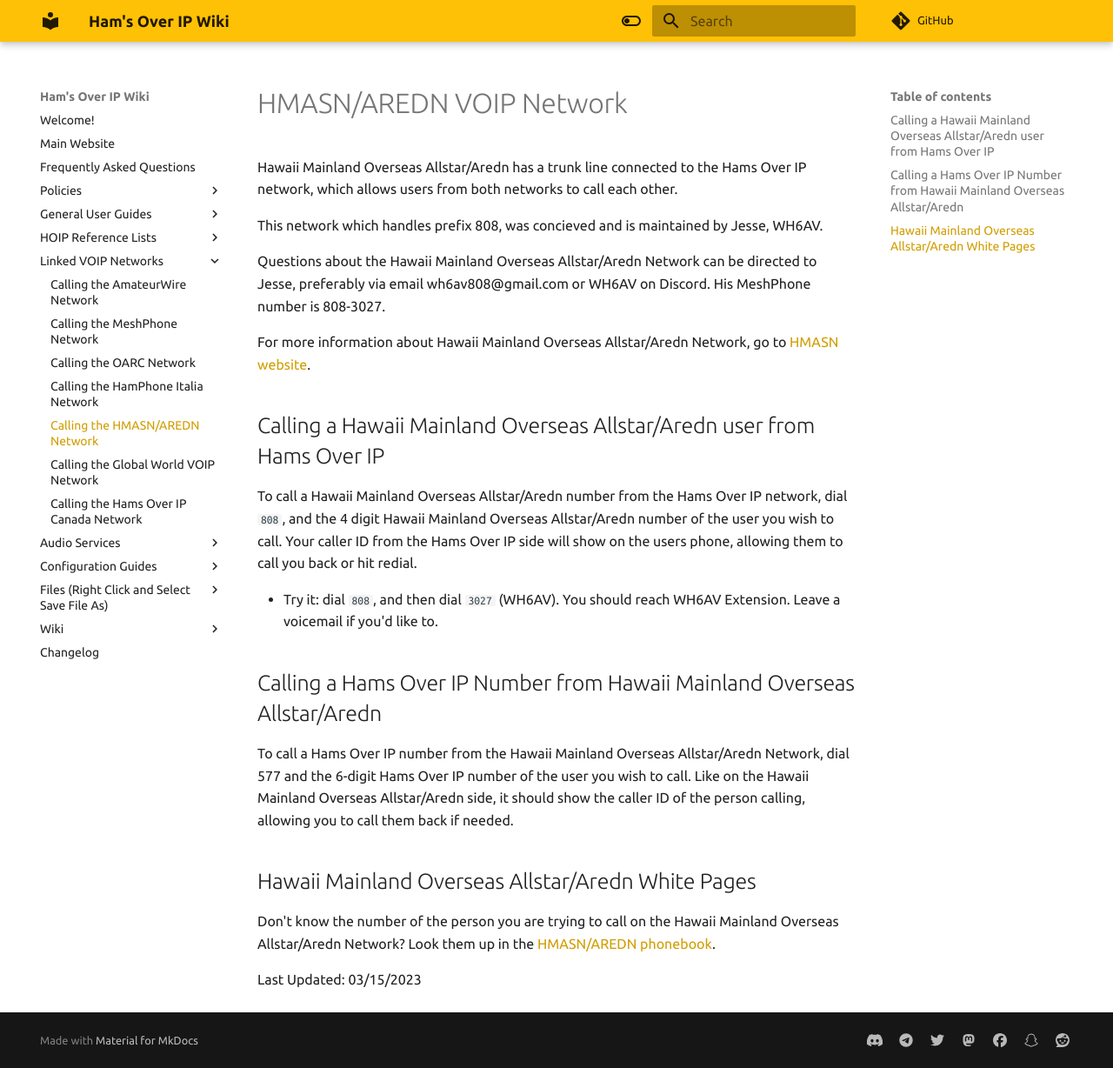
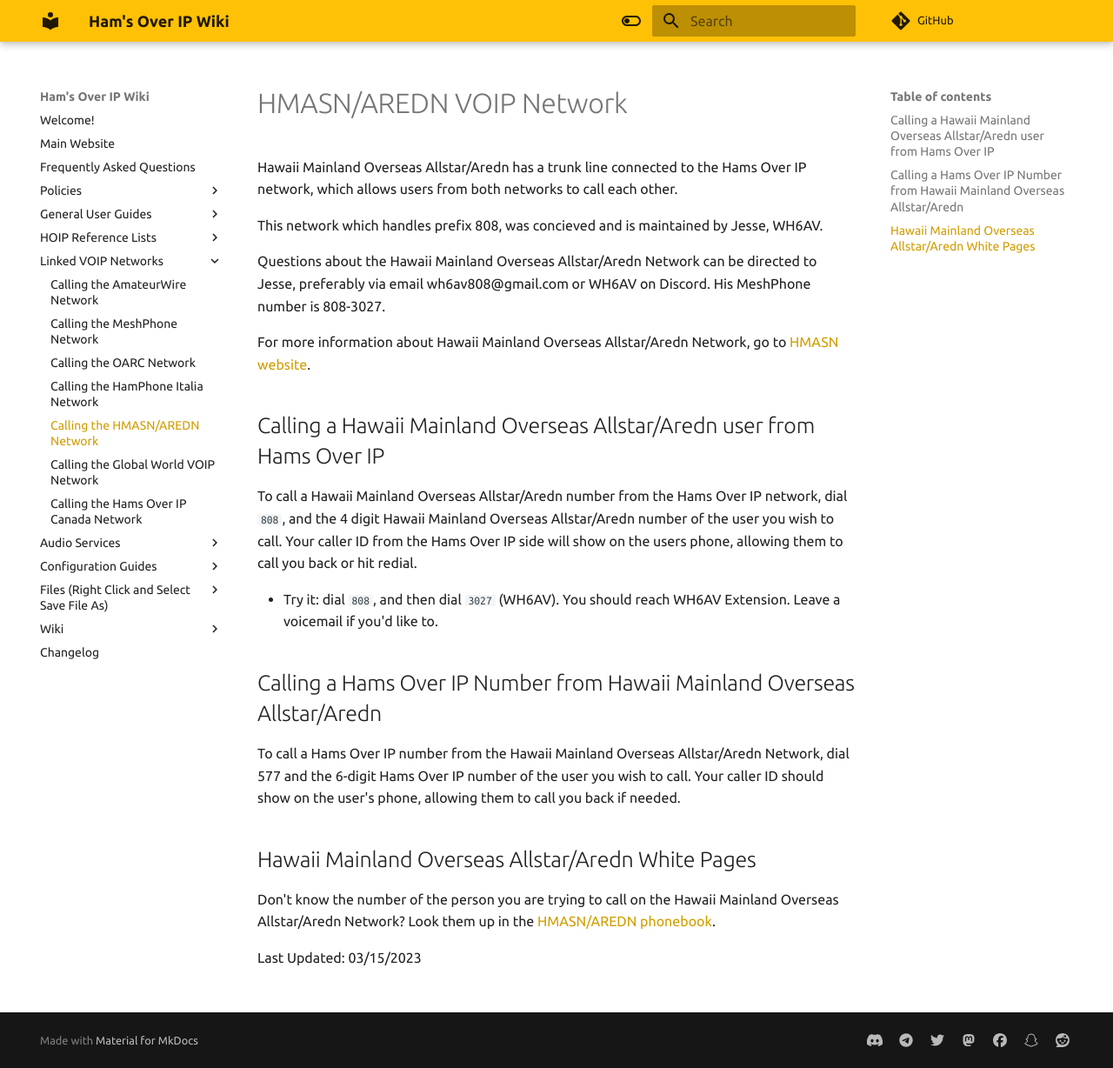
Before and after one commit to hamsoverip/wiki, an MkDocs documentation site: the page built from docs/General/other_systems/hmasn-aredn.md, in a window 1280 px wide and 1228 px high. Shown: the whole window at 87% size. Built offline with MkDocs 1.6.1 and Material for MkDocs 9.7.7, drawn with Linux system fonts in a browser that asks for light colours; comment, search, counter and statistics services are not loaded.

Commit message:
Update hmasn-aredn.md

```diff
--- a/docs/General/other_systems/hmasn-aredn.md
+++ b/docs/General/other_systems/hmasn-aredn.md
@@ -16,7 +16,7 @@
 
 ## Calling a Hams Over IP Number from Hawaii Mainland Overseas Allstar/Aredn
 
-To call a Hams Over IP number from the Hawaii Mainland Overseas Allstar/Aredn Network, dial 577 and the 6-digit Hams Over IP number of the user you wish to call. Like on the Hawaii Mainland Overseas Allstar/Aredn side, it should show the caller ID of the person calling, allowing you to call them back if needed.
+To call a Hams Over IP number from the Hawaii Mainland Overseas Allstar/Aredn Network, dial 577 and the 6-digit Hams Over IP number of the user you wish to call. Your caller ID should show on the user's phone, allowing them to call you back if needed.
 
 ## Hawaii Mainland Overseas Allstar/Aredn White Pages
 
```
